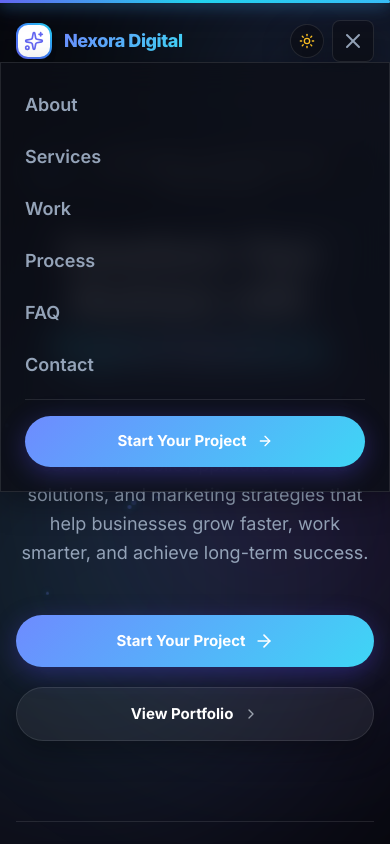
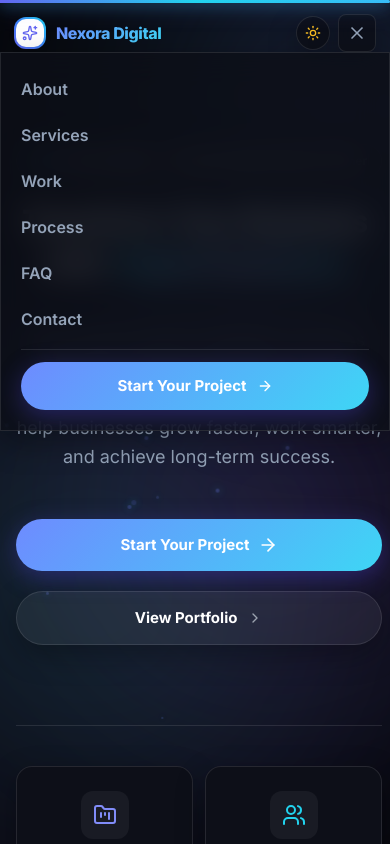
Before and after one commit to bharath626272/illusionary, a React (Vite) app: page / in a window 390 px wide. Both pictures are taken after a click on the button 353 px from the left and 41 px from the top of the page. Shown: the top 844 px of the page. Built offline with nearby package versions, Linux system fonts and the light colour scheme.

Commit message:
Fix: Mobile scroll progress bar viewport positioning and small screen UI responsiveness

```diff
--- a/src/App.jsx
+++ b/src/App.jsx
@@ -35,6 +35,12 @@ export default function App() {
 
   return (
     <>
+      {/* Top Spring Scroll Progress Bar (Anchored to Viewport Window Top) */}
+      <ScrollProgress />
+
+      {/* Custom Mouse Cursor Glow */}
+      <CustomCursor />
+
       {/* Brand Opening Reveal Preloader */}
       <Preloader onComplete={() => setIsAppLoaded(true)} />
 
@@ -48,12 +54,6 @@ export default function App() {
       >
         {/* Dynamic Animated Ambient Background Orbs & Dust */}
         <AnimatedBackground theme={theme} />
-
-        {/* Top Spring Scroll Progress Bar */}
-        <ScrollProgress />
-
-        {/* Custom Mouse Cursor Glow */}
-        <CustomCursor />
 
         {/* Navbar */}
         <Navbar theme={theme} toggleTheme={toggleTheme} activeSection={activeSection} />
--- a/src/components/Hero.jsx
+++ b/src/components/Hero.jsx
@@ -64,14 +64,14 @@ export default function Hero() {
           initial={{ opacity: 0, y: -20, scale: 0.9 }}
           animate={{ opacity: 1, y: 0, scale: 1 }}
           transition={{ duration: 0.6, type: 'spring', stiffness: 120 }}
-          className="inline-flex items-center gap-2 px-5 py-2.5 rounded-full glass-panel border border-indigo-500/40 text-indigo-300 text-xs sm:text-sm font-semibold mb-8 shadow-xl shadow-indigo-500/10 hover:border-cyan-400/60 transition-all cursor-default"
+          className="inline-flex items-center gap-2 px-3.5 py-2 sm:px-5 sm:py-2.5 rounded-full glass-panel border border-indigo-500/40 text-indigo-300 text-xs sm:text-sm font-semibold mb-6 sm:mb-8 shadow-xl shadow-indigo-500/10 hover:border-cyan-400/60 transition-all cursor-default max-w-full text-center"
         >
-          <span className="flex h-2 w-2 relative">
+          <span className="flex h-2 w-2 relative flex-shrink-0">
             <span className="animate-ping absolute inline-flex h-full w-full rounded-full bg-cyan-400 opacity-75"></span>
             <span className="relative inline-flex rounded-full h-2 w-2 bg-cyan-500"></span>
           </span>
-          <Sparkles className="w-4 h-4 text-indigo-400 animate-spin-slow" />
-          <span>Nexora Digital — Your Complete Digital Solutions Partner</span>
+          <Sparkles className="w-3.5 h-3.5 sm:w-4 sm:h-4 text-indigo-400 animate-spin-slow flex-shrink-0" />
+          <span className="truncate">Nexora Digital — Complete Digital Solutions Partner</span>
         </motion.div>
 
         {/* Main Headline with Staggered Word Reveal */}
@@ -79,19 +79,19 @@ export default function Hero() {
           variants={containerVariants}
           initial="hidden"
           animate="visible"
-          className="max-w-5xl mx-auto mb-8"
+          className="max-w-5xl mx-auto mb-6 sm:mb-8"
         >
-          <h1 className="text-4xl sm:text-6xl lg:text-7xl font-extrabold tracking-tight text-heading leading-[1.25] pb-2">
-            <motion.span variants={itemVariants} className="inline-block mr-3">
+          <h1 className="text-3xl sm:text-6xl lg:text-7xl font-extrabold tracking-tight text-heading leading-[1.25] pb-2 break-words">
+            <motion.span variants={itemVariants} className="inline-block mr-2 sm:mr-3">
               Transform
             </motion.span>
-            <motion.span variants={itemVariants} className="inline-block mr-3">
+            <motion.span variants={itemVariants} className="inline-block mr-2 sm:mr-3">
               Your
             </motion.span>
-            <motion.span variants={itemVariants} className="inline-block mr-3">
+            <motion.span variants={itemVariants} className="inline-block mr-2 sm:mr-3">
               Business
             </motion.span>
-            <motion.span variants={itemVariants} className="inline-block mr-3">
+            <motion.span variants={itemVariants} className="inline-block mr-2 sm:mr-3">
               with
             </motion.span>
             <br className="hidden sm:inline" />
--- a/src/components/Navbar.jsx
+++ b/src/components/Navbar.jsx
@@ -40,28 +40,28 @@ export default function Navbar({ theme, toggleTheme, activeSection }) {
     <header
       className={`fixed top-0 left-0 right-0 z-50 transition-all duration-300 ${
         scrolled
-          ? 'py-3 glass-panel border-b border-white/10 shadow-lg'
-          : 'py-5 bg-transparent border-b border-transparent'
+          ? 'py-2.5 sm:py-3 glass-panel border-b border-white/10 shadow-lg'
+          : 'py-3.5 sm:py-5 bg-transparent border-b border-transparent'
       }`}
     >
-      <div className="max-w-7xl mx-auto px-4 sm:px-6 lg:px-8">
+      <div className="max-w-7xl mx-auto px-3.5 sm:px-6 lg:px-8">
         <div className="flex items-center justify-between">
           {/* Brand Logo */}
           <a
             href="#"
-            className="flex items-center gap-3 group text-decoration-none"
+            className="flex items-center gap-2.5 sm:gap-3 group text-decoration-none"
             onClick={(e) => {
               e.preventDefault();
               window.scrollTo({ top: 0, behavior: 'smooth' });
             }}
           >
-            <div className="w-9 h-9 rounded-xl bg-gradient-to-tr from-indigo-500 via-blue-500 to-cyan-400 p-[2px] shadow-md transition-transform group-hover:scale-105">
+            <div className="w-8 h-8 sm:w-9 sm:h-9 rounded-xl bg-gradient-to-tr from-indigo-500 via-blue-500 to-cyan-400 p-[2px] shadow-md transition-transform group-hover:scale-105">
               <div className="w-full h-full bg-white dark:bg-[#07080d] rounded-[10px] flex items-center justify-center">
-                <Sparkles className="w-5 h-5 text-indigo-500 dark:text-indigo-400" />
+                <Sparkles className="w-4 h-4 sm:w-5 sm:h-5 text-indigo-500 dark:text-indigo-400" />
               </div>
             </div>
             <div className="flex flex-col">
-              <span className="font-extrabold text-lg tracking-tight text-gradient">
+              <span className="font-extrabold text-base sm:text-lg tracking-tight text-gradient">
                 Nexora Digital
               </span>
             </div>
@@ -123,7 +123,7 @@ export default function Navbar({ theme, toggleTheme, activeSection }) {
               className="p-2 rounded-lg glass-panel text-sub hover:text-heading"
               aria-label="Toggle Navigation Menu"
             >
-              {mobileMenuOpen ? <X className="w-6 h-6" /> : <Menu className="w-6 h-6" />}
+              {mobileMenuOpen ? <X className="w-5 h-5 sm:w-6 sm:h-6" /> : <Menu className="w-5 h-5 sm:w-6 sm:h-6" />}
             </button>
           </div>
         </div>
@@ -136,24 +136,24 @@ export default function Navbar({ theme, toggleTheme, activeSection }) {
             initial={{ opacity: 0, height: 0 }}
             animate={{ opacity: 1, height: 'auto' }}
             exit={{ opacity: 0, height: 0 }}
-            className="md:hidden glass-panel border-b border-white/10 px-6 py-6"
+            className="md:hidden glass-panel border-b border-white/10 px-5 py-5 max-h-[85vh] overflow-y-auto shadow-2xl"
           >
-            <div className="flex flex-col gap-4">
+            <div className="flex flex-col gap-3.5">
               {navLinks.map((link) => (
                 <a
                   key={link.name}
                   href={link.href}
                   onClick={(e) => handleNavClick(e, link.href)}
-                  className="text-lg font-semibold text-sub hover:text-heading py-1 transition-colors"
+                  className="text-base sm:text-lg font-semibold text-sub hover:text-heading py-1 transition-colors"
                 >
                   {link.name}
                 </a>
               ))}
-              <div className="pt-4 border-t border-white/10">
+              <div className="pt-3 border-t border-white/10">
                 <a
                   href="#contact"
                   onClick={(e) => handleNavClick(e, '#contact')}
-                  className="btn-primary w-full justify-center py-3"
+                  className="btn-primary w-full justify-center py-3 text-sm"
                 >
                   <span>Start Your Project</span>
                   <ArrowRight className="w-4 h-4" />
--- a/src/components/Portfolio.jsx
+++ b/src/components/Portfolio.jsx
@@ -186,7 +186,7 @@ export default function Portfolio() {
             initial={{ opacity: 0 }}
             animate={{ opacity: 1 }}
             exit={{ opacity: 0 }}
-              className="fixed inset-0 z-50 flex items-center justify-center p-4 bg-black/60 backdrop-blur-md"
+            className="fixed inset-0 z-[100] bg-black/80 backdrop-blur-md p-3 sm:p-6 flex items-center justify-center overflow-y-auto"
             onClick={() => setSelectedProject(null)}
           >
             <motion.div
@@ -194,22 +194,22 @@ export default function Portfolio() {
               animate={{ scale: 1, y: 0 }}
               exit={{ scale: 0.9, y: 20 }}
               onClick={(e) => e.stopPropagation()}
-                className="glass-card max-w-2xl w-full rounded-3xl overflow-hidden border border-white/20 shadow-2xl relative max-h-[90vh] overflow-y-auto my-auto"
+              className="glass-card max-w-2xl w-full rounded-2xl sm:rounded-3xl overflow-hidden border border-white/20 shadow-2xl relative max-h-[88vh] overflow-y-auto my-auto"
             >
               {/* Header Banner */}
-                <div className={`h-44 bg-gradient-to-tr ${selectedProject.gradient} p-8 flex flex-col justify-between relative`}>
+              <div className={`h-36 sm:h-44 bg-gradient-to-tr ${selectedProject.gradient} p-5 sm:p-8 flex flex-col justify-between relative`}>
                 <button
                   onClick={() => setSelectedProject(null)}
-                    className="absolute top-4 right-4 p-2 rounded-full bg-black/50 text-white hover:bg-black transition-colors"
+                  className="absolute top-3.5 right-3.5 sm:top-4 sm:right-4 p-2 rounded-full bg-black/50 text-white hover:bg-black transition-colors"
                 >
-                    <X className="w-5 h-5" />
+                  <X className="w-4 h-4 sm:w-5 sm:h-5" />
                 </button>
 
                 <span className="text-xs font-bold px-3 py-1 rounded-full bg-black/40 text-white w-fit">
                   {selectedProject.category}
                 </span>
 
-                  <h3 className="text-2xl font-extrabold text-white drop-shadow-md">
+                <h3 className="text-xl sm:text-2xl font-extrabold text-white drop-shadow-md pr-6">
                   {selectedProject.title}
                 </h3>
               </div>
--- a/src/components/ScrollProgress.jsx
+++ b/src/components/ScrollProgress.jsx
@@ -13,7 +13,7 @@ export default function ScrollProgress() {
   });
 
   return (
-    <div className="fixed top-0 left-0 right-0 z-[100] pointer-events-none">
+    <div className="fixed top-0 left-0 right-0 z-[1000] pointer-events-none">
       {/* Background track indicator */}
       <div className="h-[3px] w-full bg-white/10 dark:bg-white/10 light:bg-slate-200" />
 
```
Lines whose indentation alone changed are shown as unchanged.
